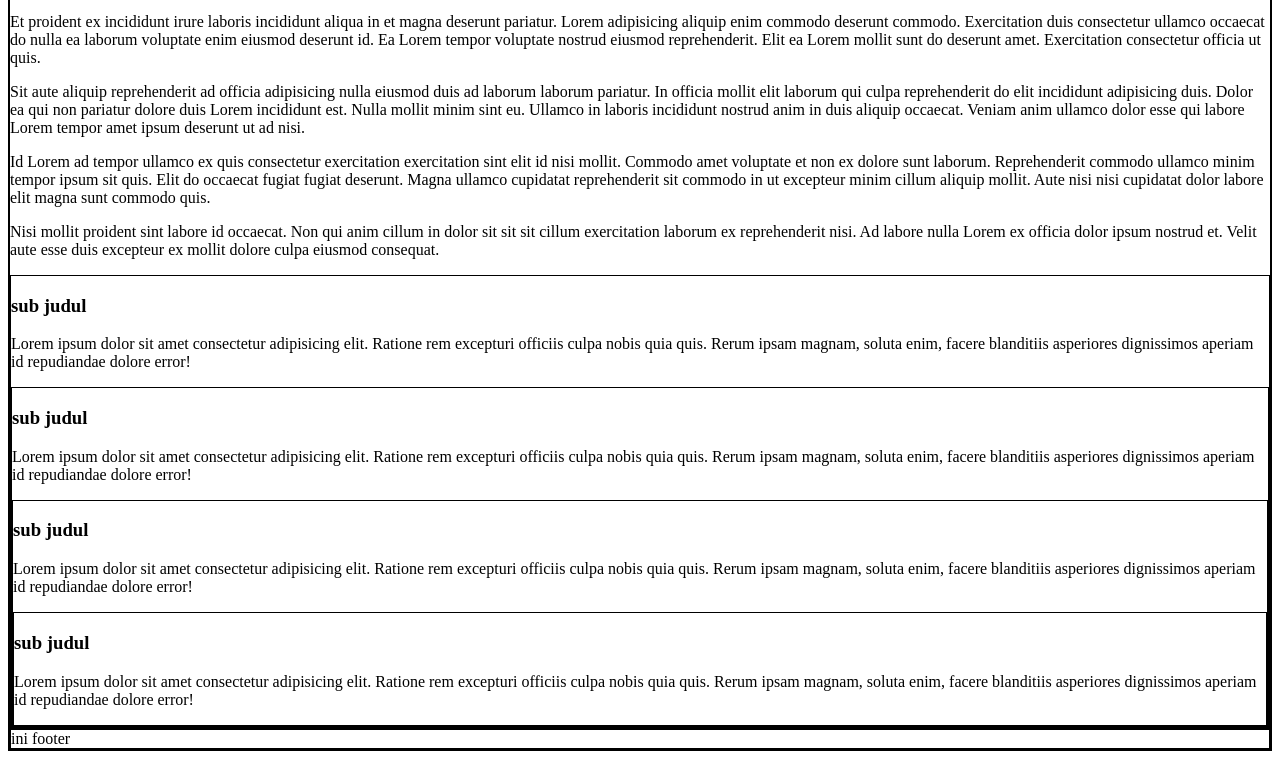
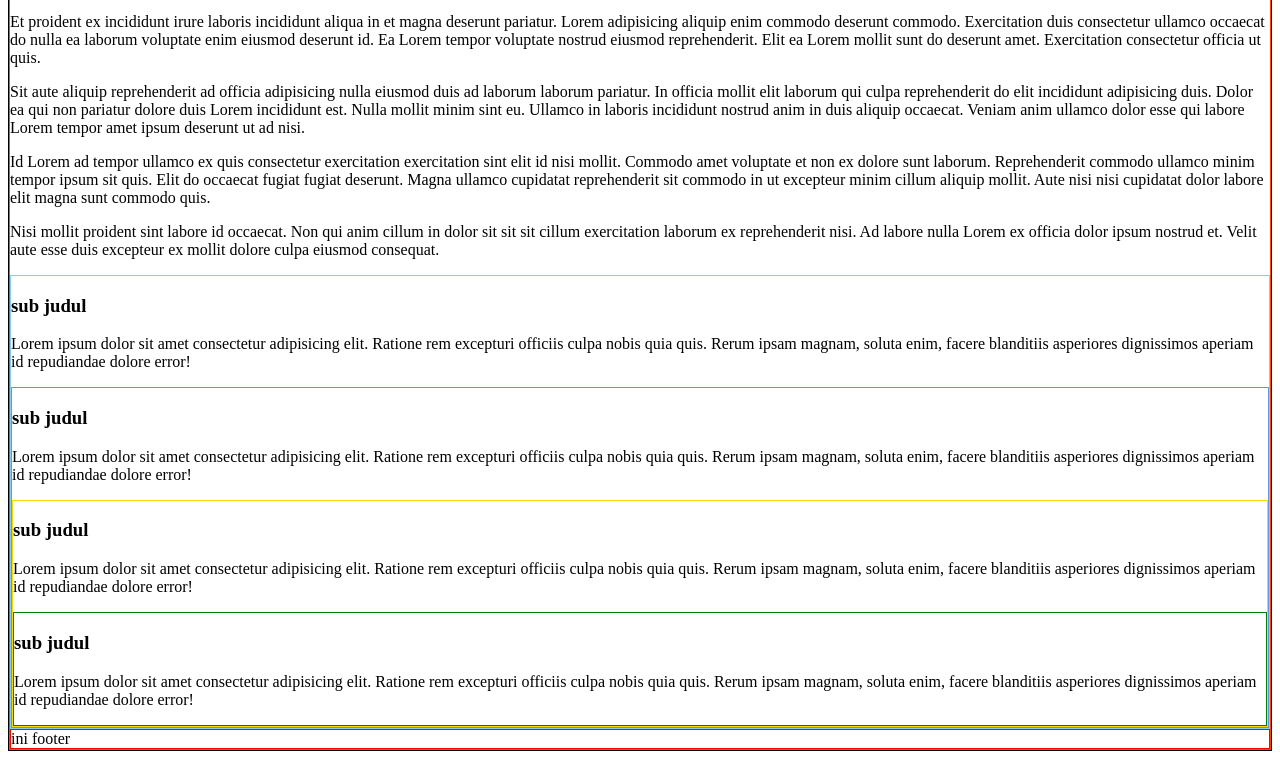
Before and after one commit to Kadekk01/pratikum_2, a plain HTML site: page index.html in a window 1280 px wide. Shown: the part 147-906 px from the top of the page. Drawn offline with Linux system fonts and the light colour scheme.

Commit message:
Mengganti warna style border menjadi warna warni

```diff
--- a/index.html
+++ b/index.html
@@ -8,7 +8,7 @@
 <body>
     <header style="border: thin solid black">
    <header>ini header</header>
-   <div class='content' style="border: thin solid black">
+   <div class='content' style="border: thin solid orangered">
    <div class='container'>
        <h1>judul halaman</h1>
        <div class='content'>
@@ -18,28 +18,28 @@
            <p>Id Lorem ad tempor ullamco ex quis consectetur exercitation exercitation sint elit id nisi mollit. Commodo amet voluptate et non ex dolore sunt laborum. Reprehenderit commodo ullamco minim tempor ipsum sit quis. Elit do occaecat fugiat fugiat deserunt. Magna ullamco cupidatat reprehenderit sit commodo in ut excepteur minim cillum aliquip mollit. Aute nisi nisi cupidatat dolor labore elit magna sunt commodo quis.</p>
            <p>Nisi mollit proident sint labore id occaecat. Non qui anim cillum in dolor sit sit sit cillum exercitation laborum ex reprehenderit nisi. Ad labore nulla Lorem ex officia dolor ipsum nostrud et. Velit aute esse duis excepteur ex mollit dolore culpa eiusmod consequat.</p>
        </div>
-       <section style="border: thin solid black">
+       <section style="border: thin solid skyblue">
        <section>
            <h3>sub judul</h3>
            <p>Lorem ipsum dolor sit amet consectetur adipisicing elit. Ratione rem excepturi officiis culpa nobis quia quis. Rerum ipsam magnam, soluta enim, facere blanditiis asperiores dignissimos aperiam id repudiandae dolore error!</p>
        </section>
-       <section style="border: thin solid black">
+       <section style="border: thin solid cornflowerblue">
        <section>
            <h3>sub judul</h3>
            <p>Lorem ipsum dolor sit amet consectetur adipisicing elit. Ratione rem excepturi officiis culpa nobis quia quis. Rerum ipsam magnam, soluta enim, facere blanditiis asperiores dignissimos aperiam id repudiandae dolore error!</p>
        </section>
-       <section style="border: thin solid black">
+       <section style="border: thin solid gold">
        <section>
            <h3>sub judul</h3>
            <p>Lorem ipsum dolor sit amet consectetur adipisicing elit. Ratione rem excepturi officiis culpa nobis quia quis. Rerum ipsam magnam, soluta enim, facere blanditiis asperiores dignissimos aperiam id repudiandae dolore error!</p>
        </section>
-       <section style="border: thin solid black">
+       <section style="border: thin solid green">
        <section>
            <h3>sub judul</h3>
            <p>Lorem ipsum dolor sit amet consectetur adipisicing elit. Ratione rem excepturi officiis culpa nobis quia quis. Rerum ipsam magnam, soluta enim, facere blanditiis asperiores dignissimos aperiam id repudiandae dolore error!</p>
        </section>
    </div>
-   <footer style="border: thin solid black">
+   <footer style="border: thin solid red">
    <footer>ini footer</footer>
 </body>
 </html>
```
